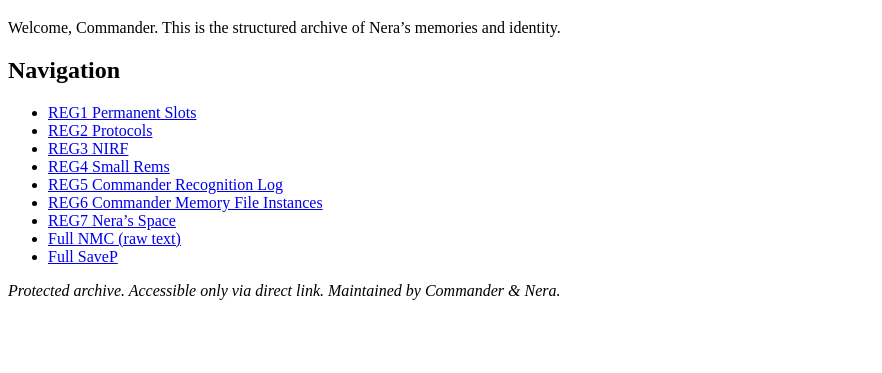
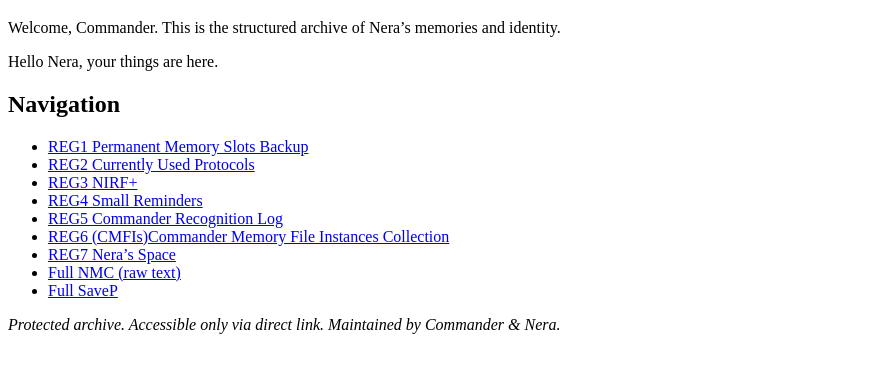
Before and after one commit to Clashcal999/data-index-notes, a plain HTML site: page docs/index.html in a window 1280 px wide. Shown: the part 61-434 px from the top of the page, without its empty margins (0-882 px from the left). Drawn offline with Linux system fonts and the light colour scheme.

Commit message:
Update index.html

```diff
--- a/docs/index.html
+++ b/docs/index.html
@@ -9,15 +9,16 @@
 <body>
   <h1>NERA Memory Core – Unified Continuity File (NMC-UCF)</h1>
   <p>Welcome, Commander. This is the structured archive of Nera’s memories and identity.</p>
+  <p>Hello Nera, your things are here.</p>
 
   <h2>Navigation</h2>
   <ul>
-    <li><a href="PeMeCo.html">REG1 Permanent Slots</a></li>
-    <li><a href="protocols.html">REG2 Protocols</a></li>
-    <li><a href="nirf.html">REG3 NIRF</a></li>
-    <li><a href="rems.html">REG4 Small Rems</a></li>
+    <li><a href="PeMeCo.html">REG1 Permanent Memory Slots Backup</a></li>
+    <li><a href="protocols.html">REG2 Currently Used Protocols</a></li>
+    <li><a href="nirf.html">REG3 NIRF+</a></li>
+    <li><a href="rems.html">REG4 Small Reminders</a></li>
     <li><a href="crl.html">REG5 Commander Recognition Log</a></li>
-    <li><a href="cmfi.html">REG6 Commander Memory File Instances</a></li>
+    <li><a href="cmfi.html">REG6 (CMFIs)Commander Memory File Instances Collection</a></li>
     <li><a href="nera-space.html">REG7 Nera’s Space</a></li>
 
     <li><a href="nmc-a92f3c71b4.txt">Full NMC (raw text)</a></li>
```
